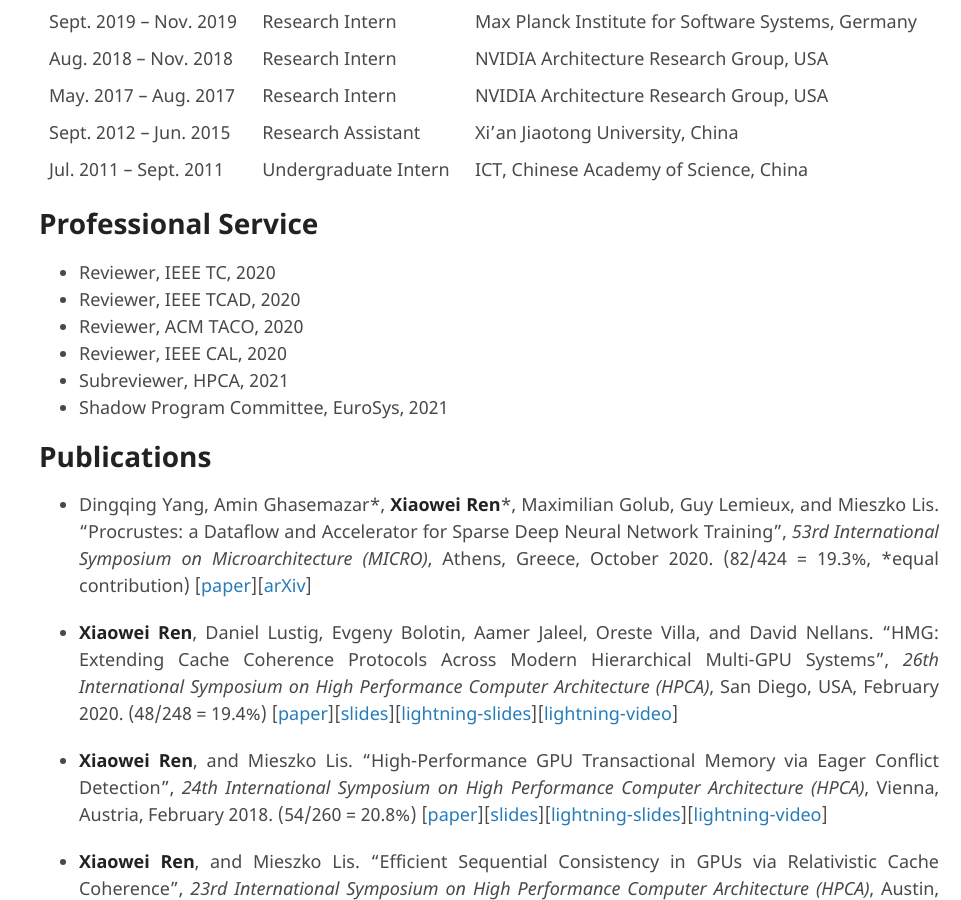
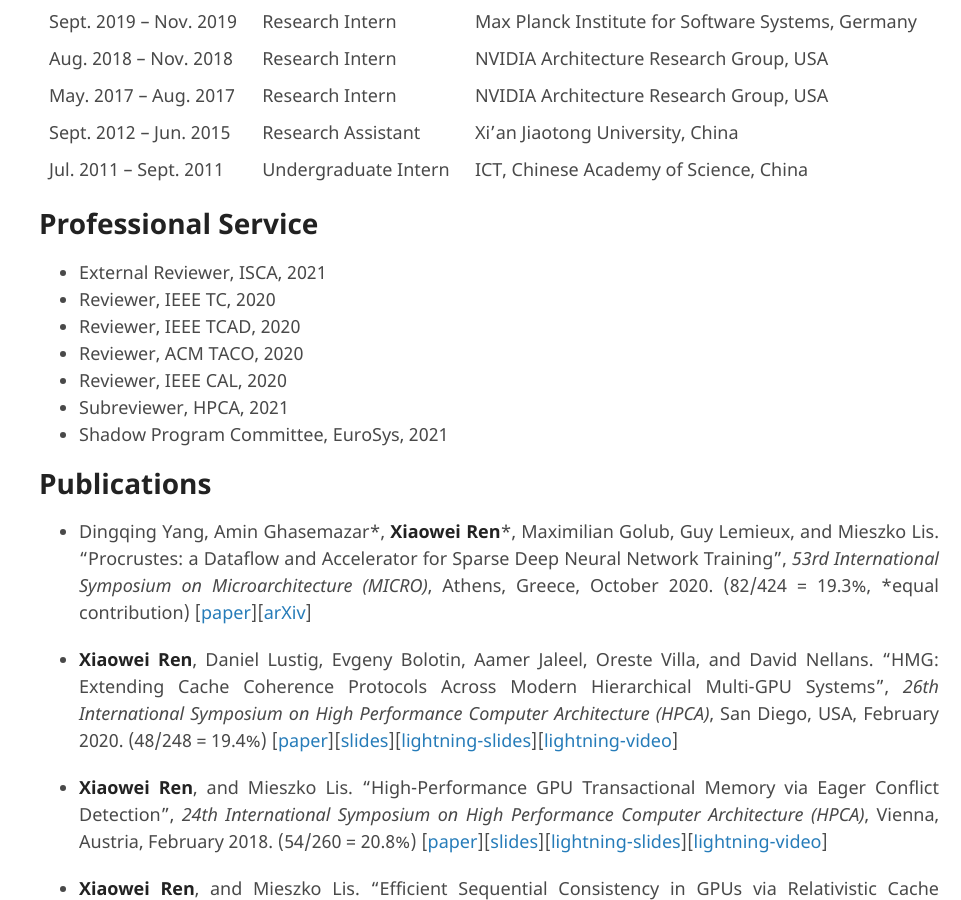
Before and after one commit to ericrxw/xiaoweiren, a Jekyll site: the page built from index.md, in a window 1280 px wide and 900 px high, scrolled down 493 px. Shown: the whole window, without its empty margins (319-1280 px from the left). Built offline with Jekyll 4.4.1, drawn with Linux system fonts in a browser that asks for light colours; our own code applies the rules of GitHub Pages for plain Markdown files; the repository's description, which GitHub fills in, is left out.

Commit message:
update professional service

```diff
--- a/index.md
+++ b/index.md
@@ -17,6 +17,7 @@ Email: xiaowei@ece.ubc.ca
 
 # Professional Service
 
+* External Reviewer, ISCA, 2021
 * Reviewer, IEEE TC, 2020
 * Reviewer, IEEE TCAD, 2020
 * Reviewer, ACM TACO, 2020
```
Also changed, not shown: 1 other file.
